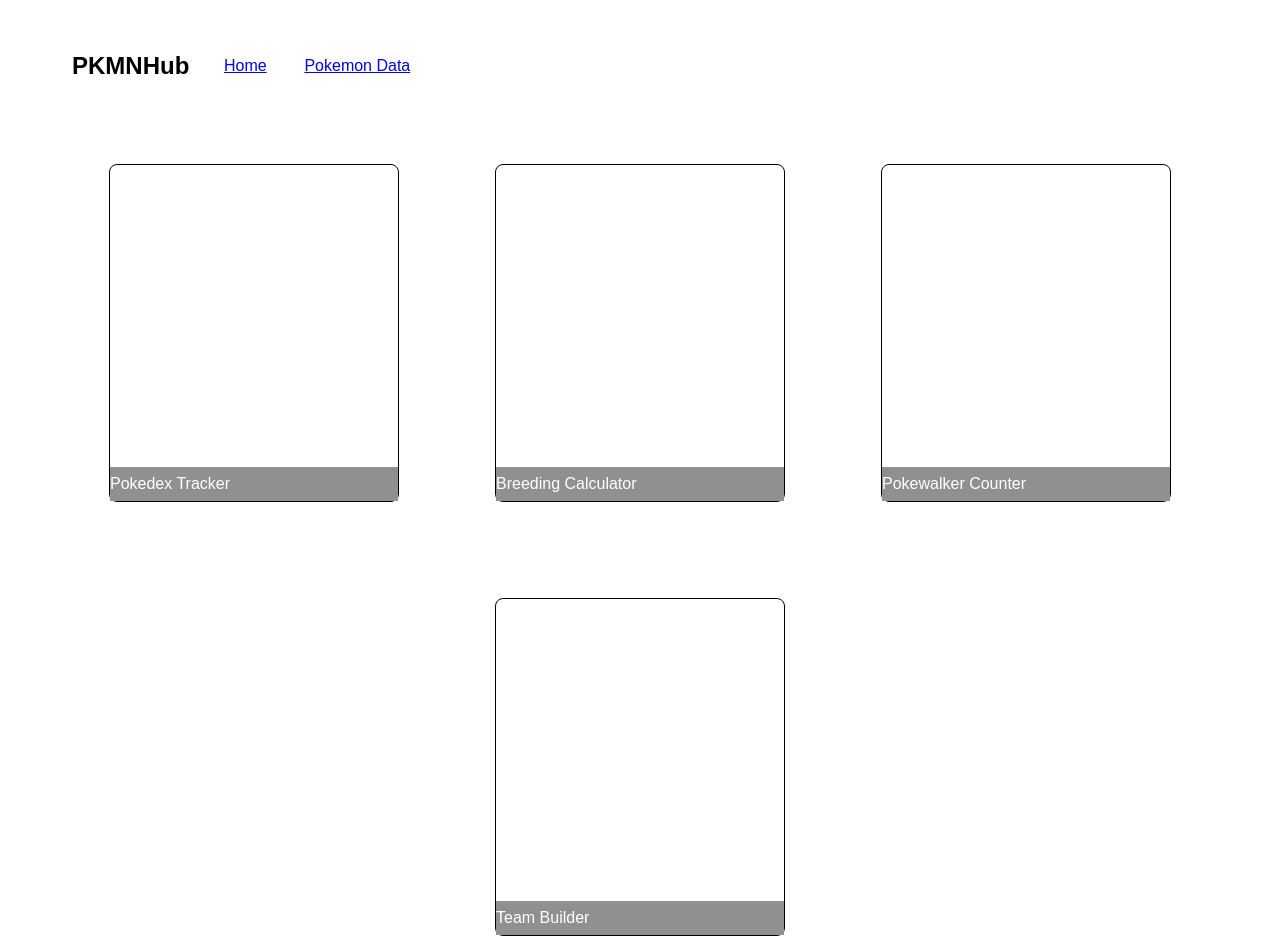
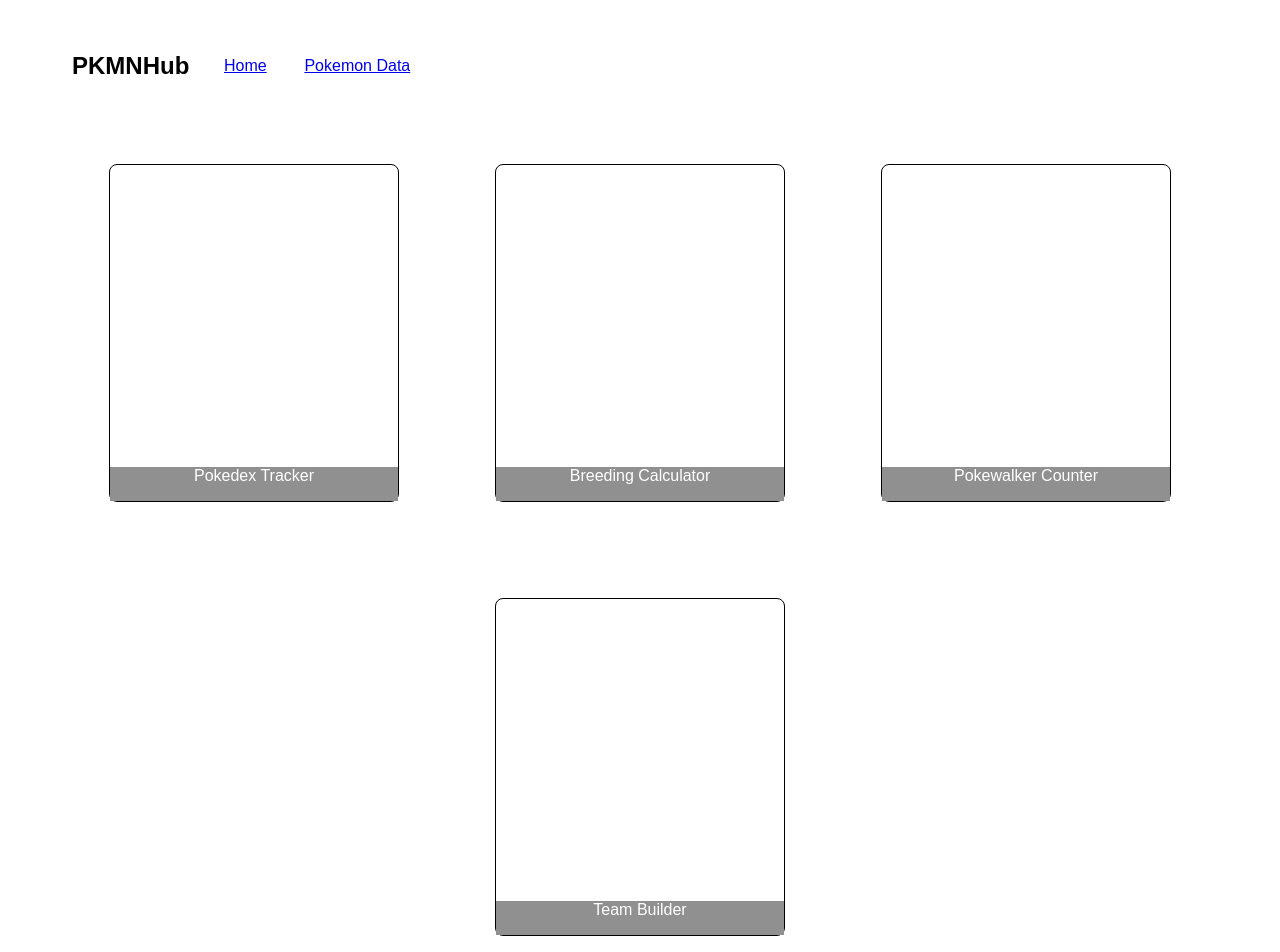
Before and after one commit to luqhak1m/PKMNHub, a Next.js app: page / in a window 1280 px wide. Shown: the top 952 px of the page. Built offline with nearby package versions, Linux system fonts and the light colour scheme.

Commit message:
chore: Added feature description on hover

```diff
--- a/app/page.tsx
+++ b/app/page.tsx
@@ -31,19 +31,28 @@ export default function HomePage() {
         <div className="features-container-div">
           <div className="feature-card-div" id="pokedex-tracker-card">
             <div className="feature-card-upper"></div>
-            <div className="feature-card-lower">Pokedex Tracker</div>
+            <div className="feature-card-lower">
+              Pokedex Tracker
+            <span id="pokedex-tracker-description-span">Track your pokedex completion pregress across different games.</span>
+              </div>
           </div>
           <div className="feature-card-div" id="pokedex-tracker-card">
             <div className="feature-card-upper"></div>
-            <div className="feature-card-lower">Breeding Calculator</div>
+            <div className="feature-card-lower">Breeding Calculator
+            <span id="pokedex-tracker-description-span">Track your pokedex completion pregress across different games.</span>
+            </div>
           </div>
           <div className="feature-card-div" id="pokedex-tracker-card">
             <div className="feature-card-upper"></div>
-            <div className="feature-card-lower">Pokewalker Counter</div>
+            <div className="feature-card-lower">Pokewalker Counter
+              <span id="pokedex-tracker-description-span">Track your pokedex completion pregress across different games.</span>
+            </div>
           </div>
           <div className="feature-card-div" id="pokedex-tracker-card">
             <div className="feature-card-upper"></div>
-            <div className="feature-card-lower">Team Builder</div>
+            <div className="feature-card-lower">Team Builder
+              <span id="pokedex-tracker-description-span">Track your pokedex completion pregress across different games.</span>
+            </div>
           </div>
         </div>
       </div>
--- a/app/styles/home.css
+++ b/app/styles/home.css
@@ -20,12 +20,30 @@
 .feature-card-upper{
     height: 90%;
 }
+
 .feature-card-lower{
+    position: relative;
     height: 10%;
     background-color: rgb(144, 144, 144);
     color: white;
     display: flex;
-    flex-direction: row;
+    flex-direction: column;
     text-align: center;
     align-items: center;
 }
+
+#pokedex-tracker-description-span{
+    visibility: hidden;
+    color: white;
+    margin-top: 3em;
+}
+
+.feature-card-lower:hover{
+    height: 50%;
+    background-color: rgb(86, 86, 86);
+}
+
+.feature-card-lower:hover #pokedex-tracker-description-span {
+    opacity: 1;
+    visibility: visible;
+}
--- a/package.json
+++ b/package.json
@@ -25,6 +25,8 @@
     "@langchain/groq": "^1.0.0",
     "@langchain/langgraph": "^1.0.2",
     "@prisma/client": "^6.18.0",
+    "@prisma/internals": "^7.0.1",
+    "@prisma/sdk": "^3.15.2",
     "@tanstack/react-query": "^5.90.9",
     "@tanstack/react-query-devtools": "^5.90.2",
     "bcrypt": "^6.0.0",
```
Also changed, not shown: scripts/test-agent-schema.ts (added, +55 -0 lines), 1 other file (tests, documents, lock files or other folders).
